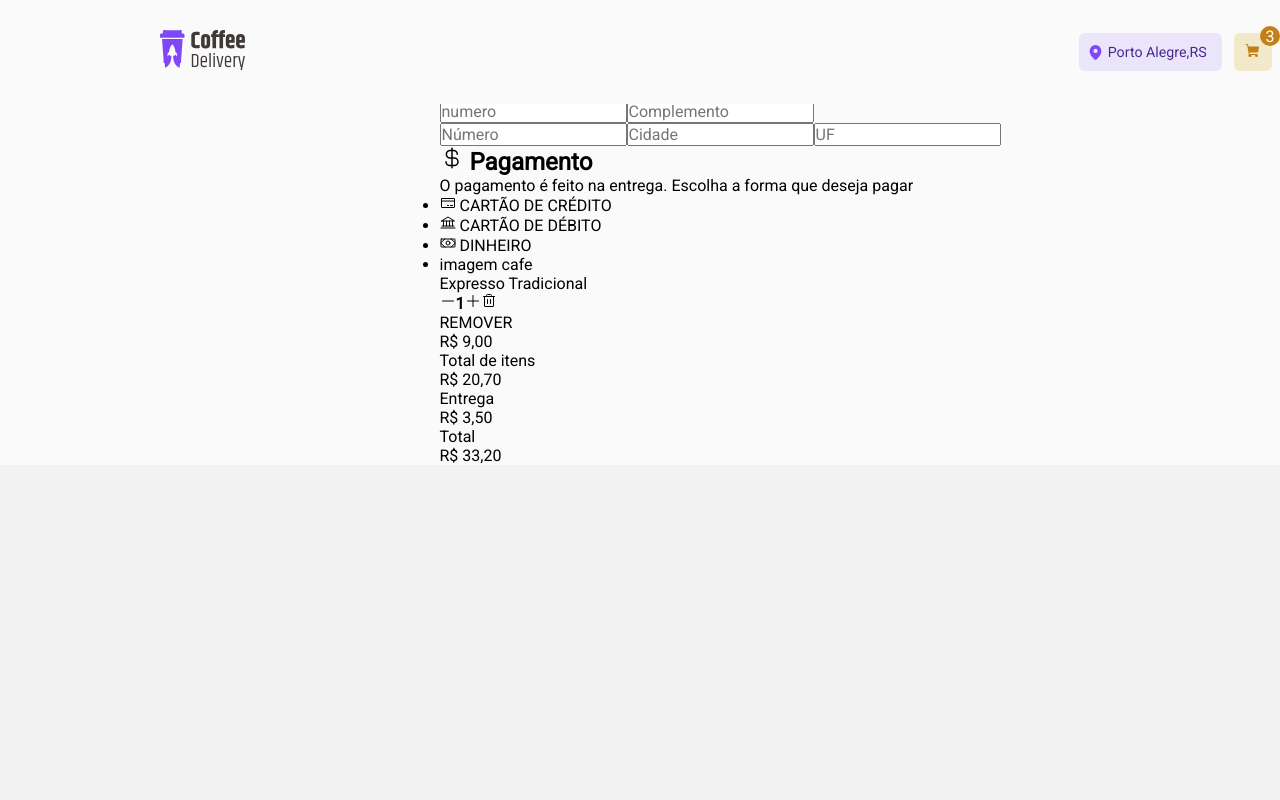
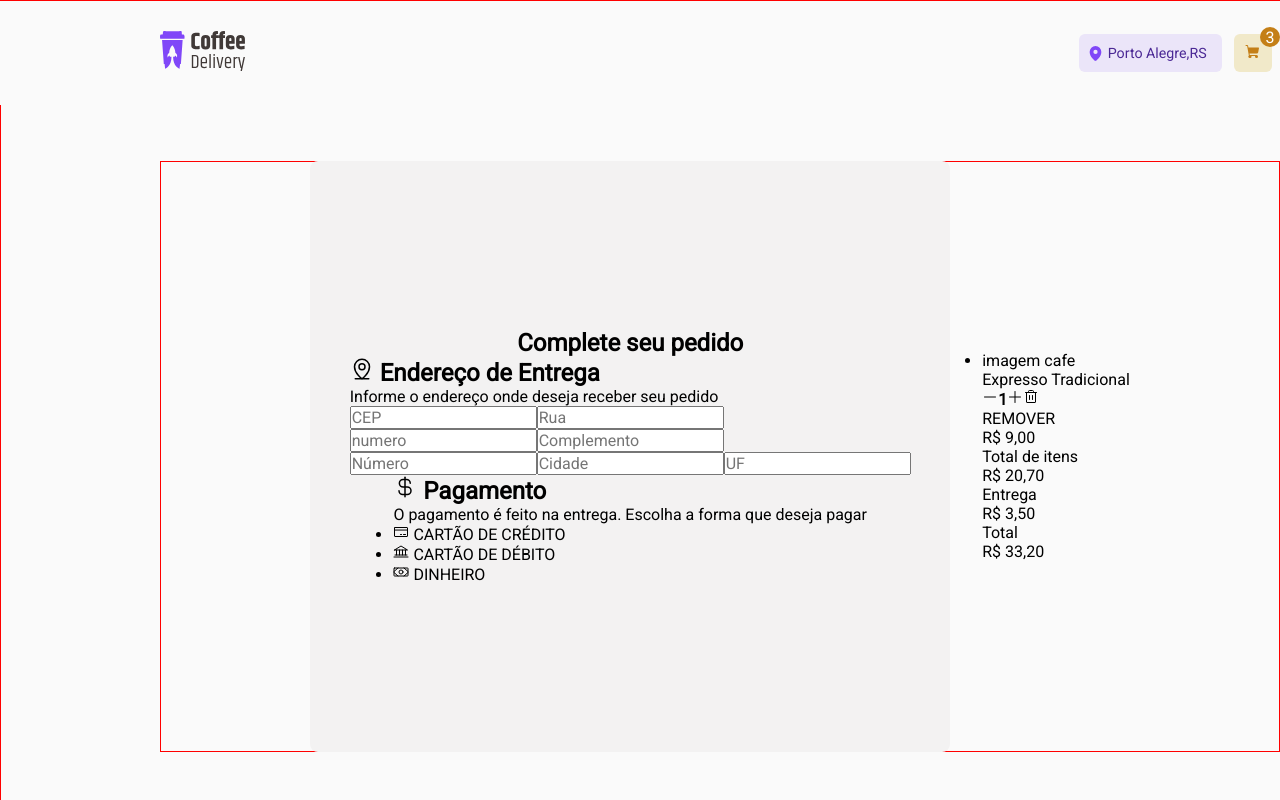
Before and after one commit to GaloManco/caffeDelivery, a React (Vite) app: page /cadastrodopedido in a window 1280 px wide. Shown: the top 800 px of the page. Built offline with nearby package versions, Linux system fonts and the light colour scheme.

Commit message:
atualização do projeto

```diff
--- a/src/layout/defaultLayout/style.ts
+++ b/src/layout/defaultLayout/style.ts
@@ -1,10 +1,10 @@
 import styled from 'styled-components'
 
 export const ContainerLayout = styled.nav`
-  /* border: 1px solid red; */
+  border: 1px solid red;
 
   width: 90rem;
-  /* height: 100vh; */
+  height: 149.31rem;
 
   background: ${(props) => props.theme.background};
   display: flex;
--- a/src/pages/cadastroDopedido/Components/CompletarPedido/index.tsx
+++ b/src/pages/cadastroDopedido/Components/CompletarPedido/index.tsx
@@ -5,11 +5,12 @@ import {
   MapPinLine,
   Money,
 } from 'phosphor-react'
+import { StyleCompletarPedido } from './style'
 
 export function CompletarPedido() {
   return (
     <>
-      <section>
+      <StyleCompletarPedido>
         <h2>Complete seu pedido</h2>
         <div>
           <header>
@@ -55,7 +56,7 @@ export function CompletarPedido() {
             </ul>
           </section>
         </footer>
-      </section>
+      </StyleCompletarPedido>
     </>
   )
 }
--- a/src/pages/cadastroDopedido/Components/CompletarPedido/style.ts
+++ b/src/pages/cadastroDopedido/Components/CompletarPedido/style.ts
@@ -0,0 +1,14 @@
+import styled from 'styled-components'
+
+export const StyleCompletarPedido = styled.section`
+  width: 40rem;
+  height: 36.93rem;
+
+  background: ${(props) => props.theme.base_card};
+  display: flex;
+  align-items: center;
+  justify-content: center;
+  flex-direction: column;
+
+  border-radius: 8px;
+`
--- a/src/pages/cadastroDopedido/index.tsx
+++ b/src/pages/cadastroDopedido/index.tsx
@@ -1,11 +1,13 @@
 import { CompletarPedido } from './Components/CompletarPedido'
 import { ConfirmaPedido } from './Components/confirmaPedido'
 
+import { StyleMain } from './style'
+
 export function CadastroDoPedido() {
   return (
-    <main>
+    <StyleMain>
       <CompletarPedido />
       <ConfirmaPedido />
-    </main>
+    </StyleMain>
   )
 }
--- a/src/pages/cadastroDopedido/style.ts
+++ b/src/pages/cadastroDopedido/style.ts
@@ -0,0 +1,13 @@
+import styled from 'styled-components'
+
+export const StyleMain = styled.main`
+  border: 1px solid red;
+  width: 70rem;
+  height: 36.93rem;
+
+  display: flex;
+  gap: 2rem;
+  align-items: center;
+  justify-content: center;
+  margin-top: 10rem;
+`
--- a/src/pages/home/style.ts
+++ b/src/pages/home/style.ts
@@ -7,6 +7,7 @@ export const StyleContainer = styled.div`
   flex-direction: column;
   align-items: center;
   width: 90rem;
+  height: 143.31rem;
 `
 
 export const StyledConteinerInfor = styled.div`
```
